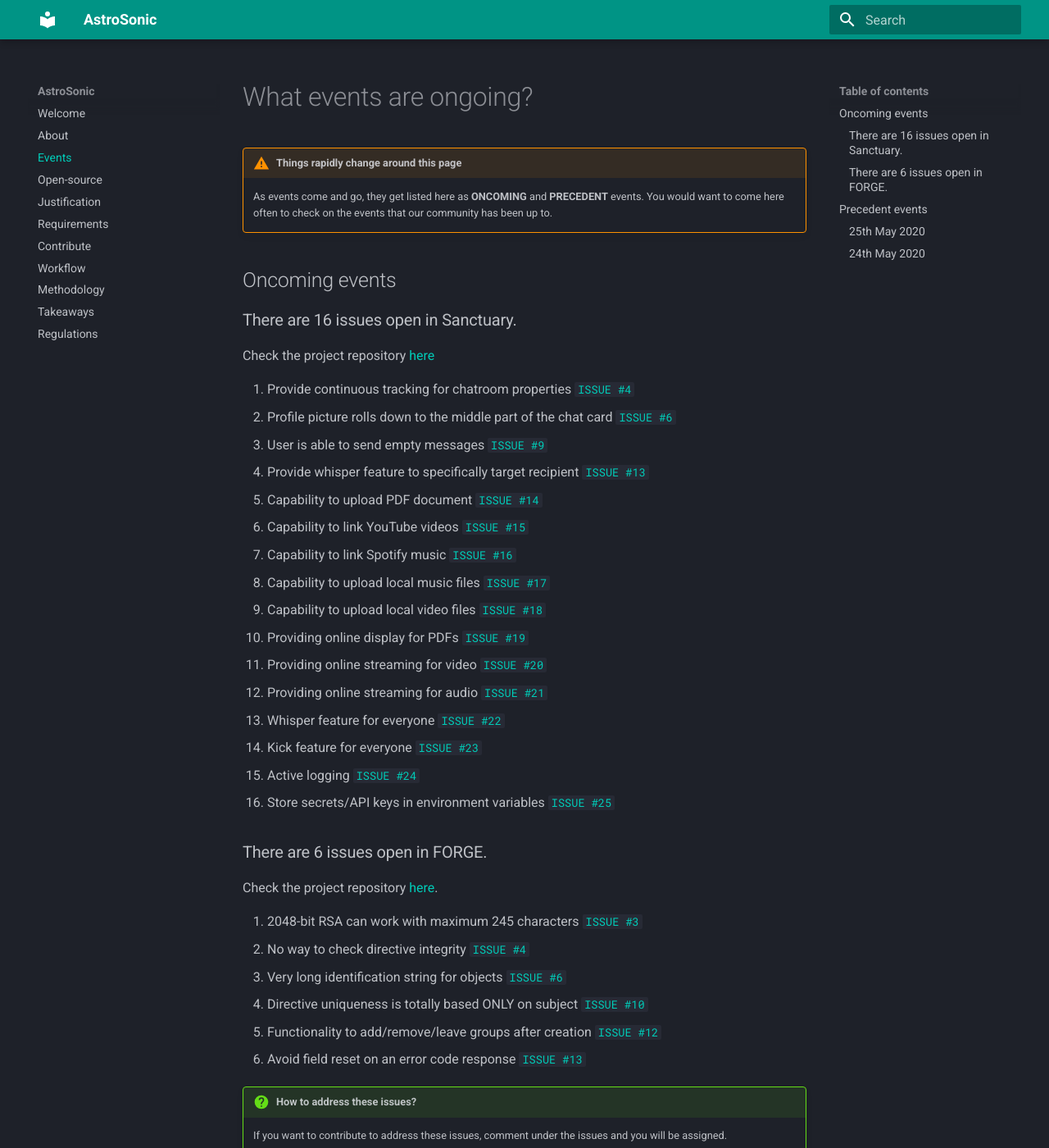
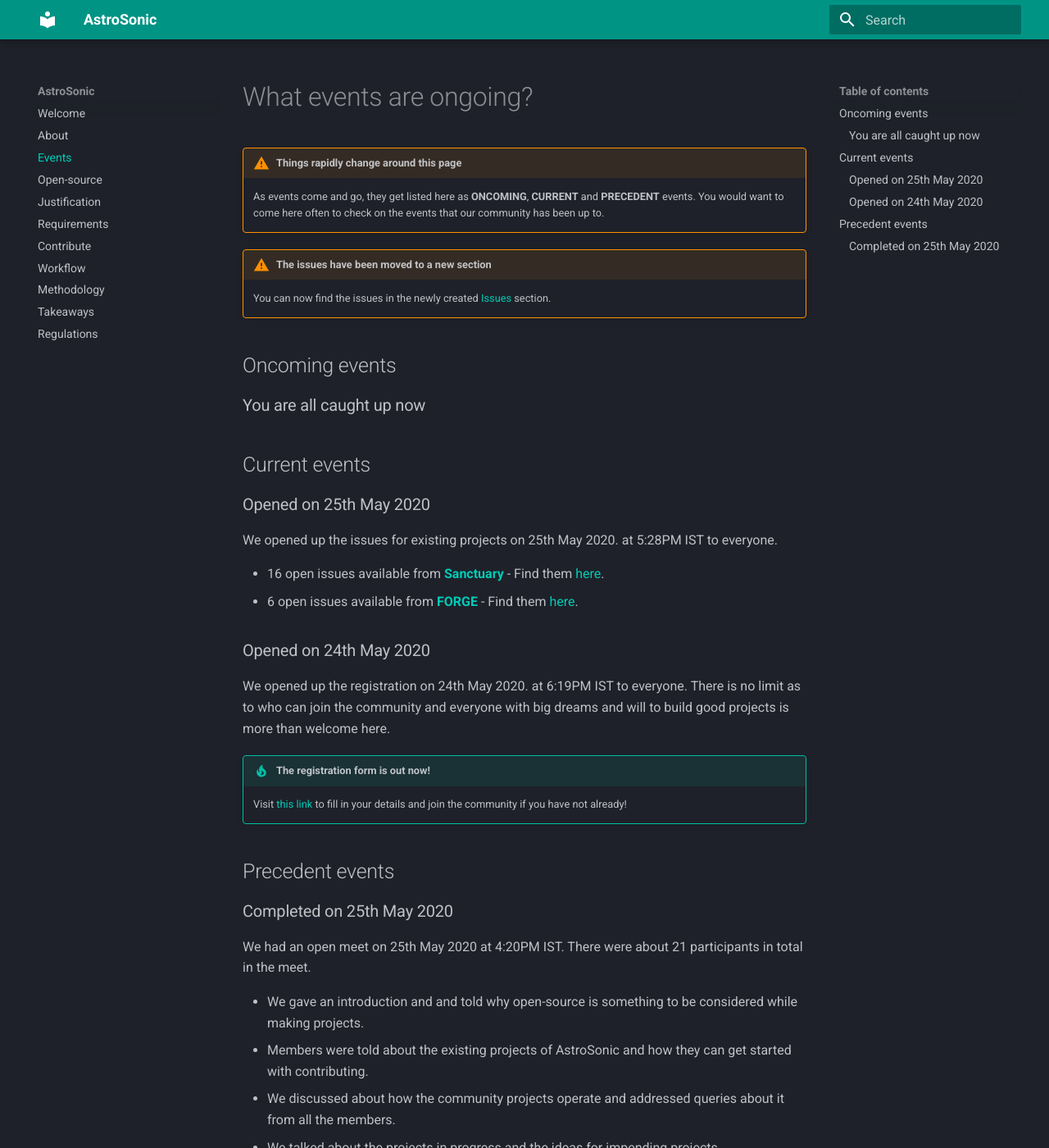
Before and after one commit to astrosonic/community-website, an MkDocs documentation site: the page built from docs/event.md, in a window 1280 px wide and 1400 px high. Shown: the whole window at 82% size. Built offline with MkDocs 1.6.1 and Material for MkDocs 9.7.7, drawn with Linux system fonts in a browser that asks for light colours; some of the changed text lies outside the part shown.

Commit message:
Moved issues and added current events

```diff
--- a/docs/event.md
+++ b/docs/event.md
@@ -1,48 +1,32 @@
 # What events are ongoing?
 
 !!! warning "Things rapidly change around this page"
-    As events come and go, they get listed here as **ONCOMING** and **PRECEDENT** events. You would want to come here often to check on the events that our community has been up to.
+    As events come and go, they get listed here as **ONCOMING**, **CURRENT** and **PRECEDENT** events. You would want to come here often to check on the events that our community has been up to.
+
+!!! warning "The issues have been moved to a new section"
+    You can now find the issues in the newly created [Issues](probs.md) section.
 
 ## Oncoming events
 
-### There are 16 issues open in Sanctuary.
+### You are all caught up now
 
-Check the project repository [here](https://github.com/astrosonic/sanctuary/)
+## Current events
 
-1.  Provide continuous tracking for chatroom properties [`ISSUE #4`](https://github.com/astrosonic/sanctuary/issues/4)
-2.  Profile picture rolls down to the middle part of the chat card [`ISSUE #6`](https://github.com/astrosonic/sanctuary/issues/6)
-3.  User is able to send empty messages [`ISSUE #9`](https://github.com/astrosonic/sanctuary/issues/9)
-4.  Provide whisper feature to specifically target recipient [`ISSUE #13`](https://github.com/astrosonic/sanctuary/issues/13)
-5.  Capability to upload PDF document [`ISSUE #14`](https://github.com/astrosonic/sanctuary/issues/14)
-6.  Capability to link YouTube videos [`ISSUE #15`](https://github.com/astrosonic/sanctuary/issues/15)
-7.  Capability to link Spotify music [`ISSUE #16`](https://github.com/astrosonic/sanctuary/issues/16)
-8.  Capability to upload local music files [`ISSUE #17`](https://github.com/astrosonic/sanctuary/issues/17)
-9.  Capability to upload local video files [`ISSUE #18`](https://github.com/astrosonic/sanctuary/issues/18)
-10. Providing online display for PDFs [`ISSUE #19`](https://github.com/astrosonic/sanctuary/issues/19)
-11. Providing online streaming for video [`ISSUE #20`](https://github.com/astrosonic/sanctuary/issues/20)
-12. Providing online streaming for audio [`ISSUE #21`](https://github.com/astrosonic/sanctuary/issues/21)
-13. Whisper feature for everyone [`ISSUE #22`](https://github.com/astrosonic/sanctuary/issues/22)
-14. Kick feature for everyone [`ISSUE #23`](https://github.com/astrosonic/sanctuary/issues/23)
-15. Active logging [`ISSUE #24`](https://github.com/astrosonic/sanctuary/issues/24)
-16. Store secrets/API keys in environment variables [`ISSUE #25`](https://github.com/astrosonic/sanctuary/issues/25)
+### Opened on 25th May 2020
+We opened up the issues for existing projects on 25th May 2020. at 5:28PM IST to everyone.
 
-### There are 6 issues open in FORGE.
+* 16 open issues available from [**Sanctuary**](https://github.com/astrosonic/sanctuary) - Find them [here](probs.md#sanctuary).
+* 6 open issues available from [**FORGE**](https://github/astrosonic/forge) - Find them [here](probs.md#forge).
 
-Check the project repository [here](https://github.com/astrosonic/forge/).
+### Opened on 24th May 2020
+We opened up the registration on 24th May 2020. at 6:19PM IST to everyone. There is no limit as to who can join the community and everyone with big dreams and will to build good projects is more than welcome here.
 
-1. 2048-bit RSA can work with maximum 245 characters [`ISSUE #3`](https://github.com/astrosonic/forge/issues/3)
-2. No way to check directive integrity [`ISSUE #4`](https://github.com/astrosonic/forge/issues/4)
-3. Very long identification string for objects [`ISSUE #6`](https://github.com/astrosonic/forge/issues/6)
-4. Directive uniqueness is totally based ONLY on subject [`ISSUE #10`](https://github.com/astrosonic/forge/issues/10)
-5. Functionality to add/remove/leave groups after creation [`ISSUE #12`](https://github.com/astrosonic/forge/issues/12)
-6. Avoid field reset on an error code response [`ISSUE #13`](https://github.com/astrosonic/forge/issues/13)
-
-!!! question "How to address these issues?"
-    If you want to contribute to address these issues, comment under the issues and you will be assigned.
+!!! tip "The registration form is out now!"
+    Visit [this link](https://forms.gle/i3FM5LyUVwC1jPwQ7) to fill in your details and join the community if you have not already!
 
 ## Precedent events
 
-### 25th May 2020
+### Completed on 25th May 2020
 We had an open meet on 25th May 2020 at 4:20PM IST. There were about 21 participants in total in the meet.
 
 * We gave an introduction and and told why open-source is something to be considered while making projects.
@@ -60,8 +44,5 @@ We had an open meet on 25th May 2020 at 4:20PM IST. There were about 21 particip
     * Meeting notice poster [PDF] [Download](pdfs/25May2020-Meet-2.pdf)
     * Meeting notice poster [PNG] [Download](pics/25May2020-Meet-2.png)
 
-### 24th May 2020
-We opened up the registration on 24th May 2020. at 6:19PM IST to everyone. There is no limit as to who can join the community and everyone with big dreams and will to build good projects is more than welcome here.
-
-!!! tip "The registration form is out now!"
-    Visit [this link](https://forms.gle/i3FM5LyUVwC1jPwQ7) to fill in your details and join the community if you have not already!
+!!! warning "Find the gist of the meeting here"
+    Do not fret if you were unable to attend our meet somehow. We have included our presentation [here](pdfs/25May2020-Meet-Gist.pdf) so you do not miss out on the important stuff.
```
